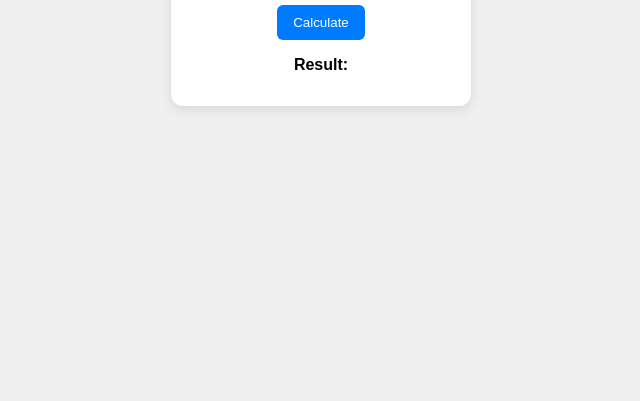
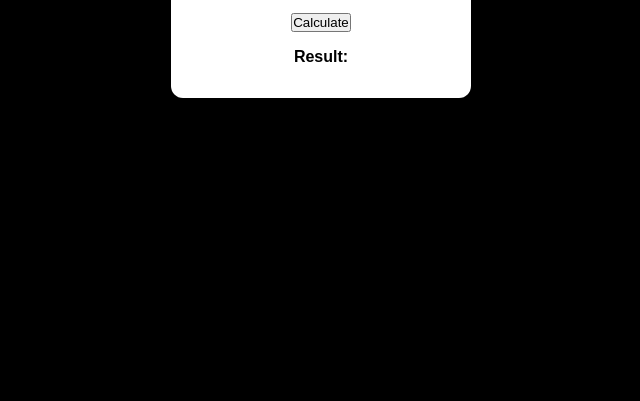
Before and after one commit to Edith69892/Js_Pracice_Projects, a plain HTML site: page 05_calculate_factorial/index.html in a window 1280 px wide. Shown: the part 399-800 px from the top of the page, without its empty margins (319-959 px from the left). Drawn offline with Linux system fonts and the light colour scheme.

Commit message:
background color change

```diff
--- a/05_calculate_factorial/styles.css
+++ b/05_calculate_factorial/styles.css
@@ -6,7 +6,7 @@
 
 body {
   height: 100vh;
-  background-color: #f0f0f0;
+  background-color: #000000;
   font-family: Arial, sans-serif;
   display: flex;
   justify-content: center;
@@ -30,7 +30,7 @@ input {
   border-radius: 6px;
 }
 
-button {
+.btn {
   padding: 0.6rem 1rem;
   background-color: #007bff;
   color: white;
@@ -39,7 +39,7 @@ button {
   cursor: pointer;
 }
 
-button:hover {
+btn:hover {
   background-color: #0056b3;
 }
 
```
